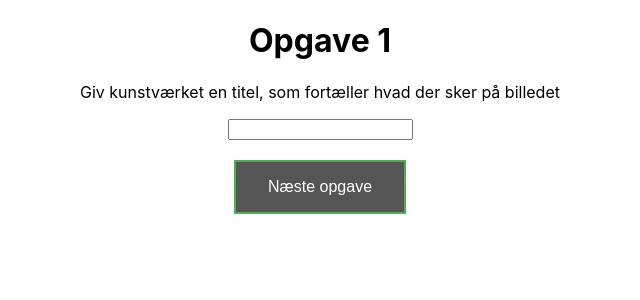
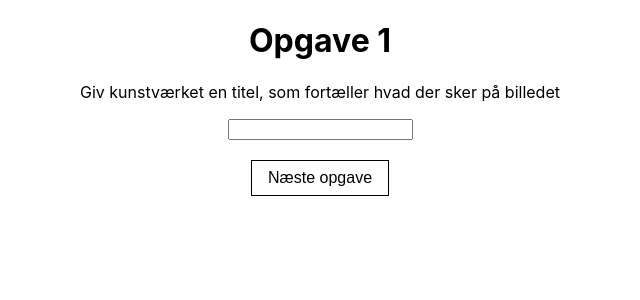
Before and after one commit to signesussemiehl/ux-girls-0, a React (Create React App) app: page / in a window 1280 px wide. Shown: the top 300 px of the page, without its empty margins (320-960 px from the left). Built offline with nearby package versions, Linux system fonts and the light colour scheme; no server answers.

Commit message:
Flot Knap

```diff
--- a/src/Knap.css
+++ b/src/Knap.css
@@ -1,9 +1,8 @@
 .myBtn {
-    background-color: #555555;
-    /* Green */
-    border: 2px solid #4CAF50;
-    color: white;
-    padding: 16px 32px;
+    background-color: #FFFFFF;
+    border: 1px solid #000000;
+    color: black;
+    padding: 8px 16px;
     text-align: center;
     text-decoration: none;
     display: inline-block;
@@ -16,6 +15,6 @@
 }
 
 .myBtn:hover {
-    background-color: #555555;
+    background-color: #000000;
     color: white;
 }
```
